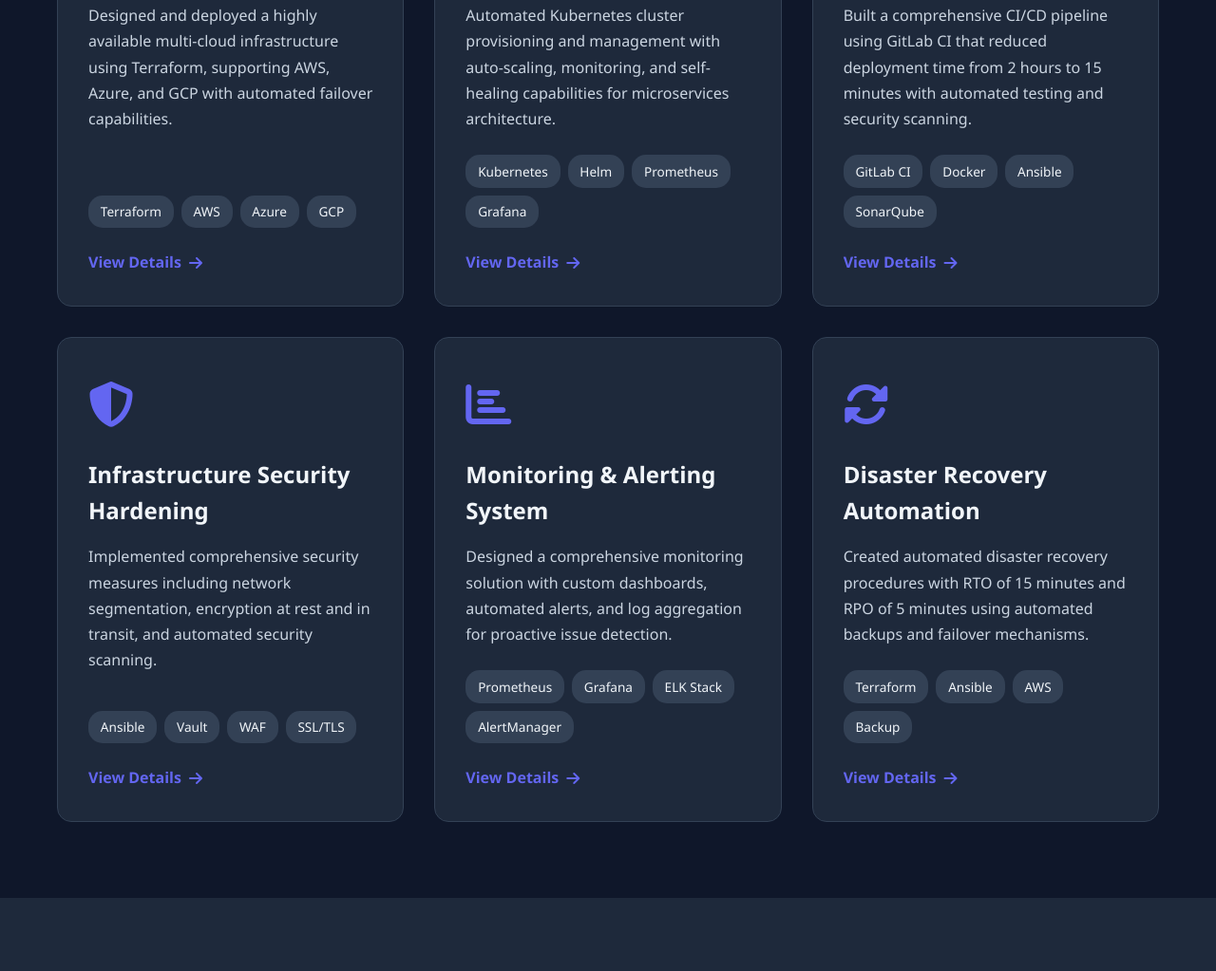
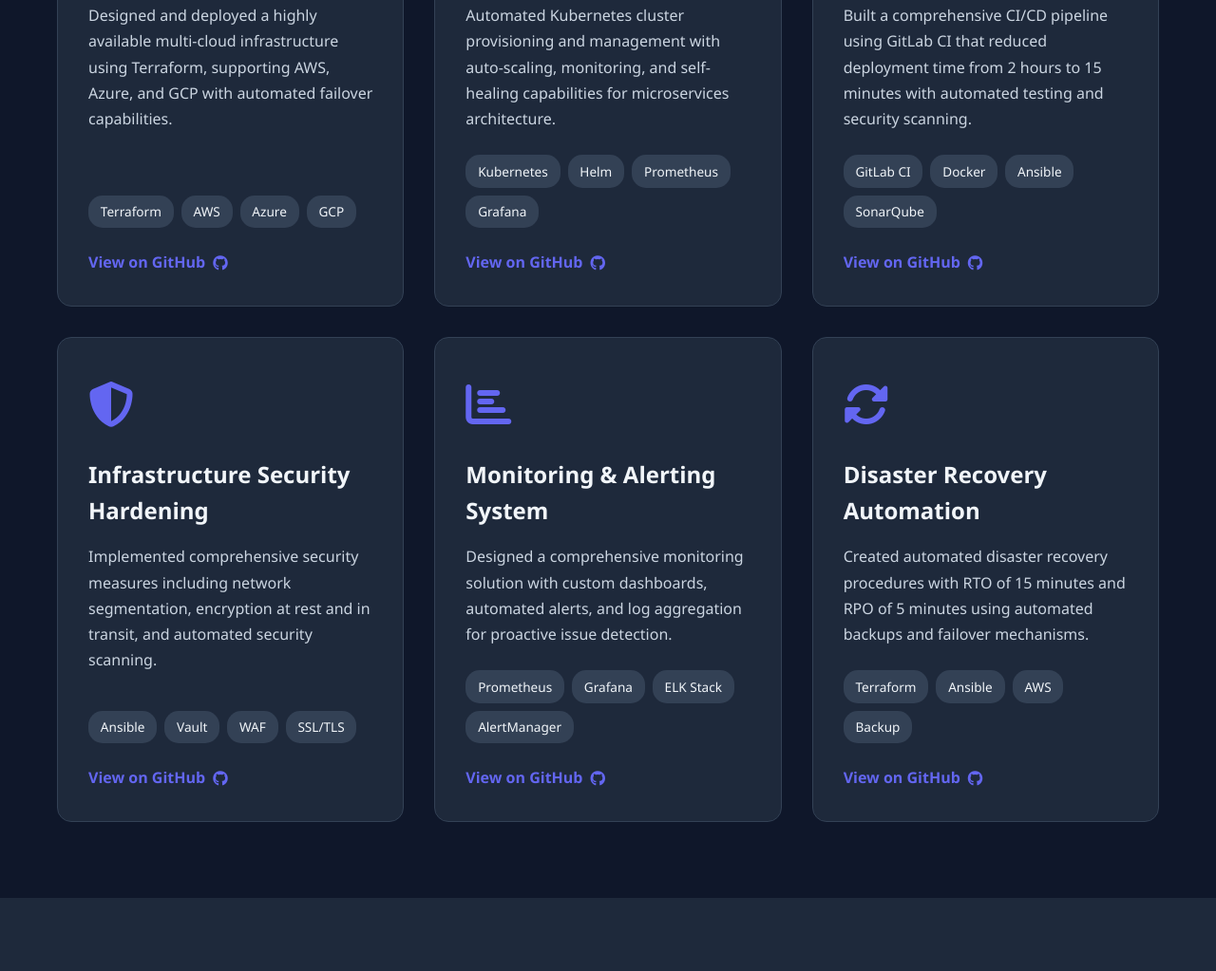
Before and after one commit to MojeshChundi/devops-portfolio, a plain HTML site: page index.html in a window 1280 px wide. Shown: the part 4601-5624 px from the top of the page at 95% size. Drawn offline with Linux system fonts and the light colour scheme.

Commit message:
Link portfolio projects to GitHub repos

```diff
--- a/index.html
+++ b/index.html
@@ -263,7 +263,7 @@
                         <span class="tech-tag">Azure</span>
                         <span class="tech-tag">GCP</span>
                     </div>
-                    <a href="#" class="project-link">View Details <i class="fas fa-arrow-right"></i></a>
+                    <a href="https://github.com/MojeshChundi/terraform-aws-infrastructure" target="_blank" rel="noopener" class="project-link">View on GitHub <i class="fab fa-github"></i></a>
                 </div>
                 <div class="project-card">
                     <div class="project-icon">
@@ -280,7 +280,7 @@
                         <span class="tech-tag">Prometheus</span>
                         <span class="tech-tag">Grafana</span>
                     </div>
-                    <a href="#" class="project-link">View Details <i class="fas fa-arrow-right"></i></a>
+                    <a href="https://github.com/MojeshChundi/kubernetes-deployment" target="_blank" rel="noopener" class="project-link">View on GitHub <i class="fab fa-github"></i></a>
                 </div>
                 <div class="project-card">
                     <div class="project-icon">
@@ -297,7 +297,7 @@
                         <span class="tech-tag">Ansible</span>
                         <span class="tech-tag">SonarQube</span>
                     </div>
-                    <a href="#" class="project-link">View Details <i class="fas fa-arrow-right"></i></a>
+                    <a href="https://github.com/MojeshChundi/jenkins-cicd-pipeline" target="_blank" rel="noopener" class="project-link">View on GitHub <i class="fab fa-github"></i></a>
                 </div>
                 <div class="project-card">
                     <div class="project-icon">
@@ -314,7 +314,7 @@
                         <span class="tech-tag">WAF</span>
                         <span class="tech-tag">SSL/TLS</span>
                     </div>
-                    <a href="#" class="project-link">View Details <i class="fas fa-arrow-right"></i></a>
+                    <a href="https://github.com/MojeshChundi/ansible-server-config" target="_blank" rel="noopener" class="project-link">View on GitHub <i class="fab fa-github"></i></a>
                 </div>
                 <div class="project-card">
                     <div class="project-icon">
@@ -331,7 +331,7 @@
                         <span class="tech-tag">ELK Stack</span>
                         <span class="tech-tag">AlertManager</span>
                     </div>
-                    <a href="#" class="project-link">View Details <i class="fas fa-arrow-right"></i></a>
+                    <a href="https://github.com/MojeshChundi/prometheus-grafana-monitoring" target="_blank" rel="noopener" class="project-link">View on GitHub <i class="fab fa-github"></i></a>
                 </div>
                 <div class="project-card">
                     <div class="project-icon">
@@ -348,7 +348,7 @@
                         <span class="tech-tag">AWS</span>
                         <span class="tech-tag">Backup</span>
                     </div>
-                    <a href="#" class="project-link">View Details <i class="fas fa-arrow-right"></i></a>
+                    <a href="https://github.com/MojeshChundi/docker-multi-container-app" target="_blank" rel="noopener" class="project-link">View on GitHub <i class="fab fa-github"></i></a>
                 </div>
             </div>
         </div>
```
